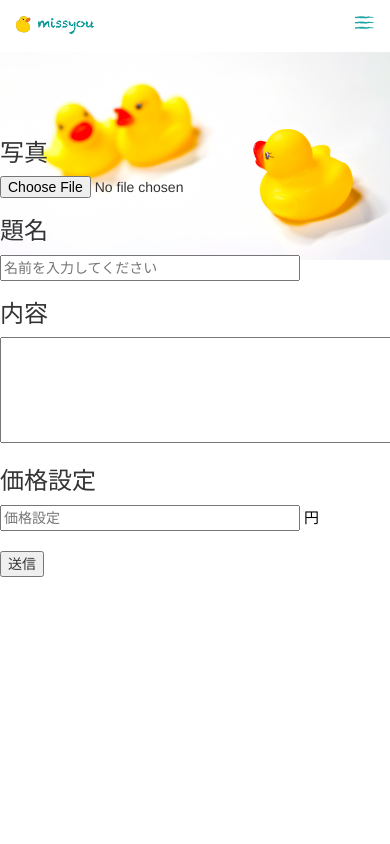
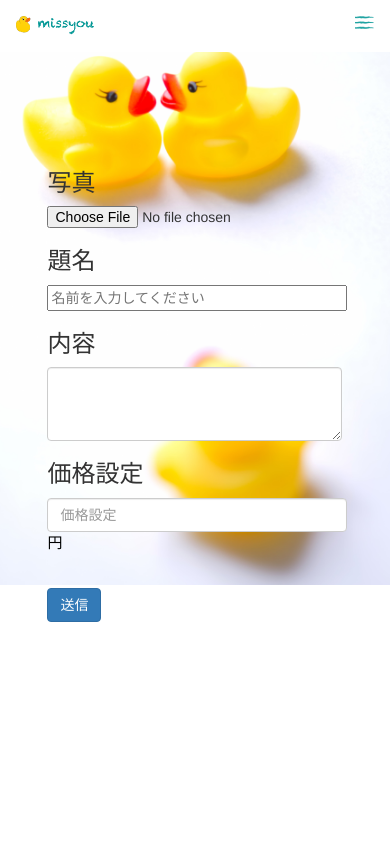
Before and after one commit to sokonishi/mcteam, a PHP site: page /post.php in a window 390 px wide; the page is wider, and only the part inside the window is pictured. Run offline with PHP 8.4, Linux system fonts and the light colour scheme.

Commit message:
背景の変更およびpost.phpレスポンシブの修正

```diff
--- a/assets/css/elohssa.css
+++ b/assets/css/elohssa.css
@@ -55,15 +55,24 @@ header {
   margin: 0px;
   padding: 0px;
   background: url(../../img/top_img.jpg);
-/*  background-position: center center;*/
+  background-position: ;
   background-repeat: no-repeat;
   background-attachment: fixed;
   background-size: 100%;
 }
 
-@media only screen and (max-width: 600px){
-
-  }
+@media(max-width: 720px){
+.background {
+  width: 100%;
+  margin: 0px;
+  padding: 0px;
+  background: url(../../img/top_img_sm.jpg);
+  background-position: ;
+  background-repeat: no-repeat;
+  background-attachment: fixed;
+  background-size: 100%;
+}
+}
 
 
 /*signup.php*/
@@ -79,12 +88,8 @@ header {
   background-size: 100%;
 }
 
-.profile {
-  background-color: #fff;
-}
-
 /*timeline.php*/
-.timeline_profile{
+.profile{
   /*背景透明にしてみた*/
 }
 
@@ -304,14 +309,19 @@ header {
   text-align: center;
 }
 
+
+/*post.php*/
+body .post_body {
+  height: 100%;
+}
+
+.background {
+  height: 100vh;
+}
+
+
 /*comment_layer*/
 
-
-/*body {
-  background-color: rgba(0,0,0,.75);
-  position: relative;
-  padding: 0;
-}*/
 .whiteBbackground: {
   position: absolute;
   bottom: 0;
--- a/post.php
+++ b/post.php
@@ -88,7 +88,7 @@
   <link rel="stylesheet" type="text/css" href="assets/css/style.css">
   <link rel="stylesheet" type="text/css" href="assets/css/elohssa.css">
 </head>
-<body>
+<body class="post_body">
   <?php require('header.php'); ?>
 
   <div class="background">
@@ -99,6 +99,7 @@
 
     <div class="container">
       <div class="row space_timeline">
+        <div class="col-xs-offset-1 col-xs-10">
         <form method='POST' action='post.php' enctype="multipart/form-data">
 
           <div class="form-group">
@@ -117,19 +118,20 @@
             <input type="text" name="input_title" placeholder="名前を入力してください" style="width:300px">
           </div>
 
-          <div>
+          <div class="form-group">
               <h3>内容</h3>
-              <textarea name="input_feed" cols="65" rows="5"></textarea>
-          </div>
+                <textarea class="form-control" name="input_feed" cols="65" rows="3"></textarea>
+          </div><!-- /form-group -->
 
-          <div>
+          <div class="form-group">
               <h3>価格設定</h3>
-              <input type="text" name="input_price" placeholder="価格設定" style="width: 300px">
+              <input class="form-control" type="text" name="input_price" placeholder="価格設定" style="width: 300px">
               <a class="noline" href="https://info.finance.yahoo.co.jp/fx/detail/?code=usdjpy" style="font-size: 15px;">円</a>
-          </div>
+          </div><!-- /form-group -->
           <br>
-          <input type="submit" value="送信">
+          <input class="btn btn-primary" type="submit" value="送信">
         </form>
+      </div>
       </div>
     </div>
   </div>
```
Also changed, not shown: img/top_img_sm.jpg (added).
